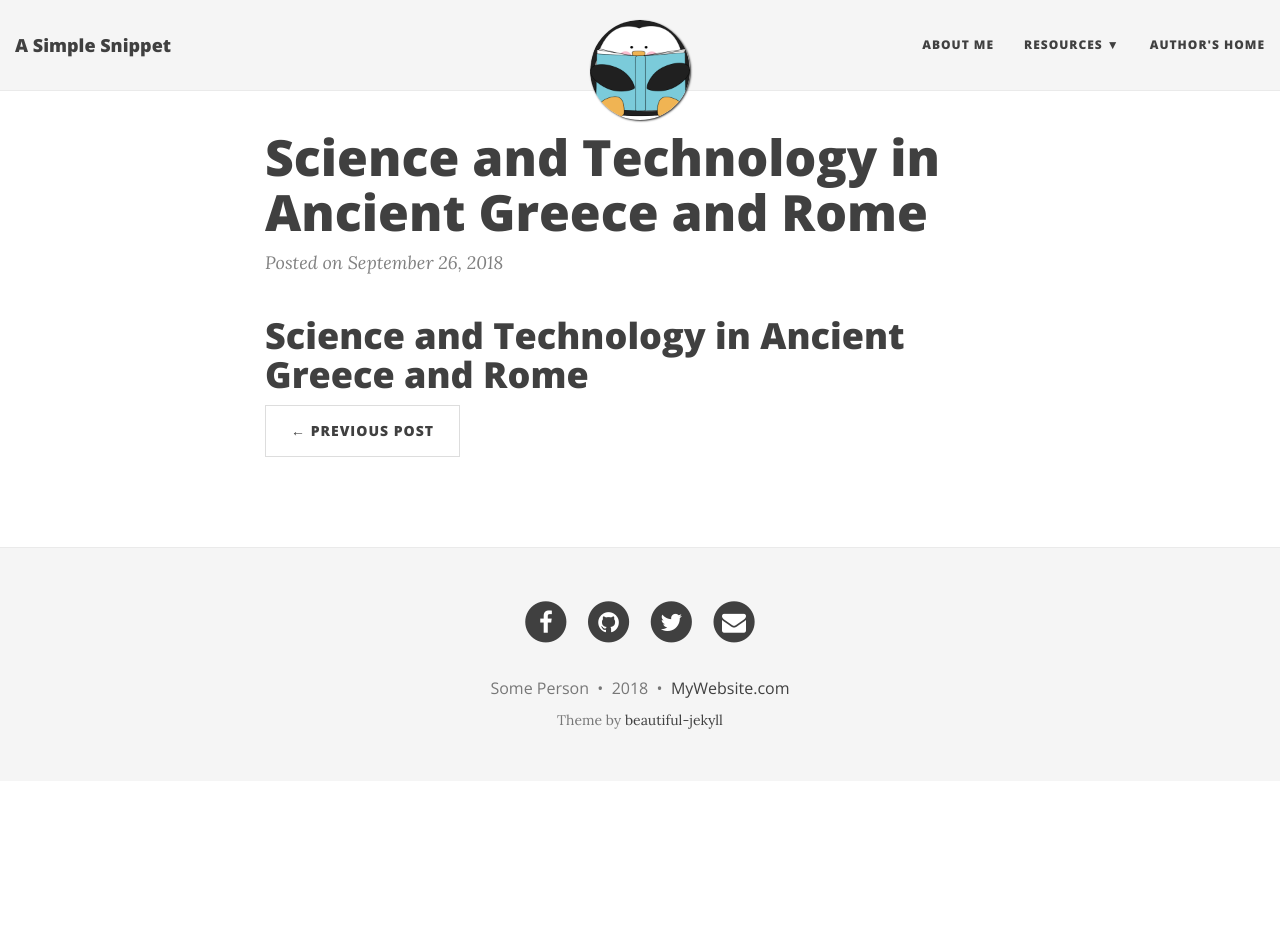
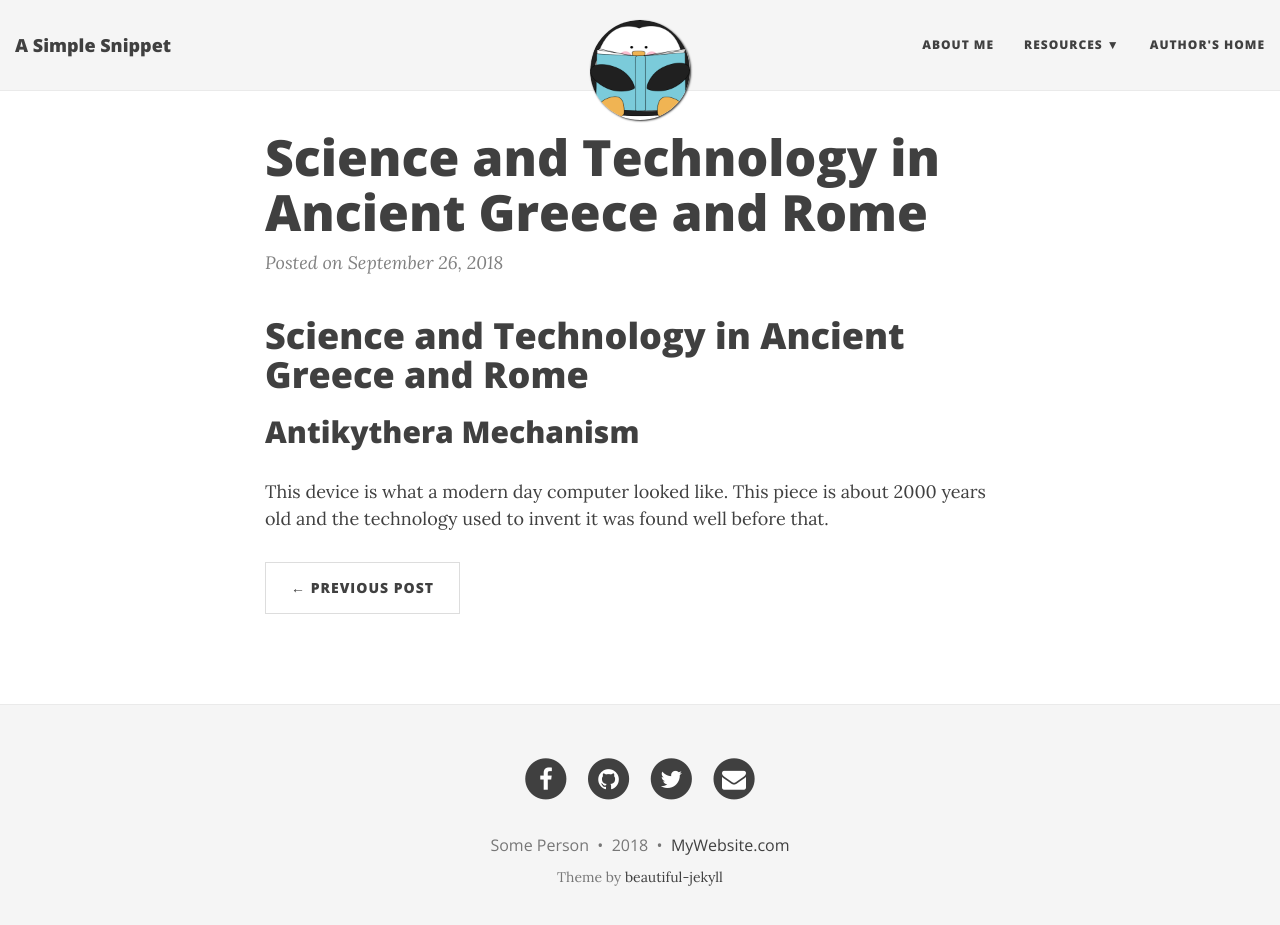
Before and after one commit to QasimAbbas/qasimabbas.github.io, a Jekyll site: the page built from _posts/2018-9-26-stagr-notes.md, in a window 1280 px wide and 938 px high. Shown: the top 925 px of the window. Built offline with Jekyll 4.4.1, drawn with Linux system fonts in a browser that asks for light colours; nearby versions of some CDN libraries.

Commit message:
Update 2018-9-26-stagr-notes.md

```diff
--- a/_posts/2018-9-26-stagr-notes.md
+++ b/_posts/2018-9-26-stagr-notes.md
@@ -4,3 +4,6 @@
 ---
 
 # Science and Technology in Ancient Greece and Rome
+
+## Antikythera Mechanism
+This device is what a modern day computer looked like. This piece is about 2000 years old and the technology used to invent it was found well before that.
```
